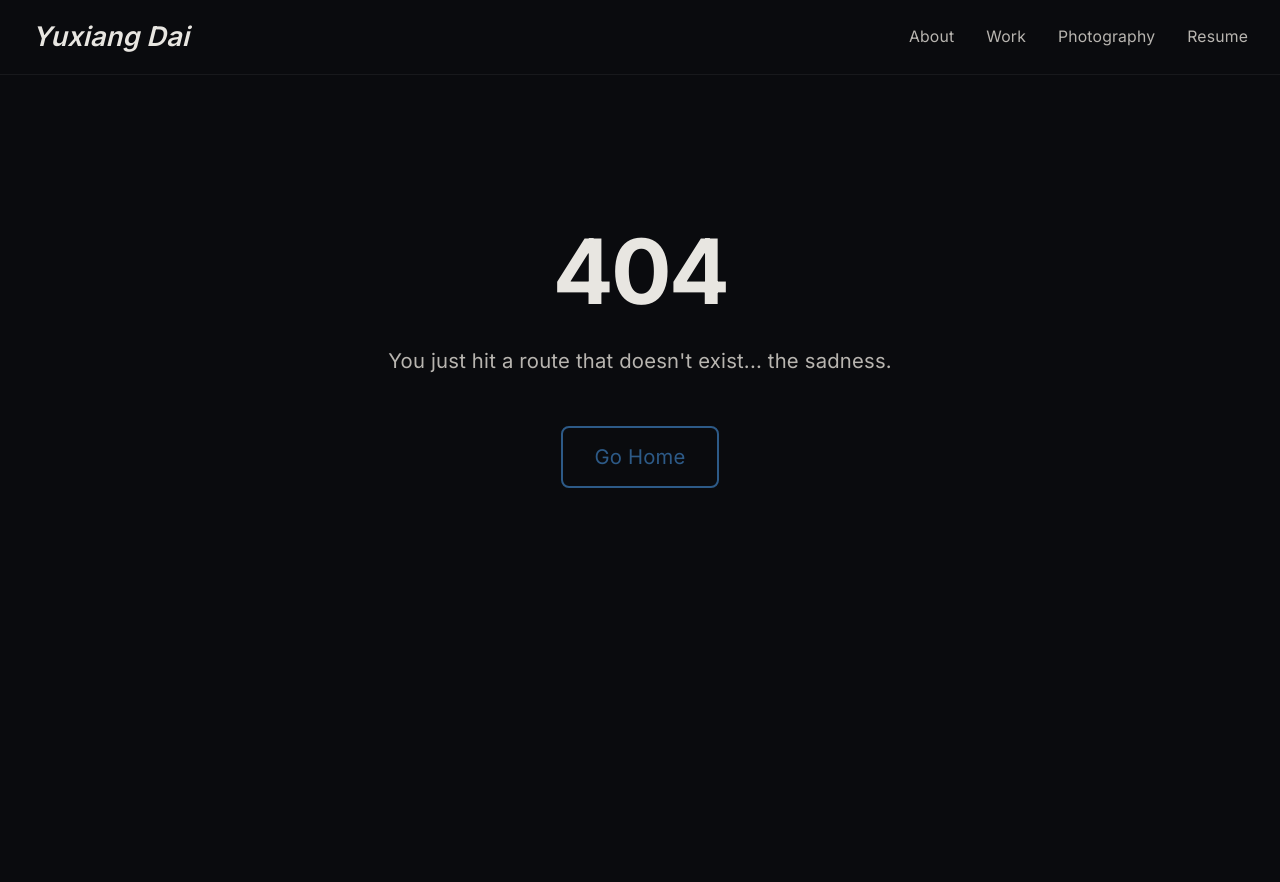
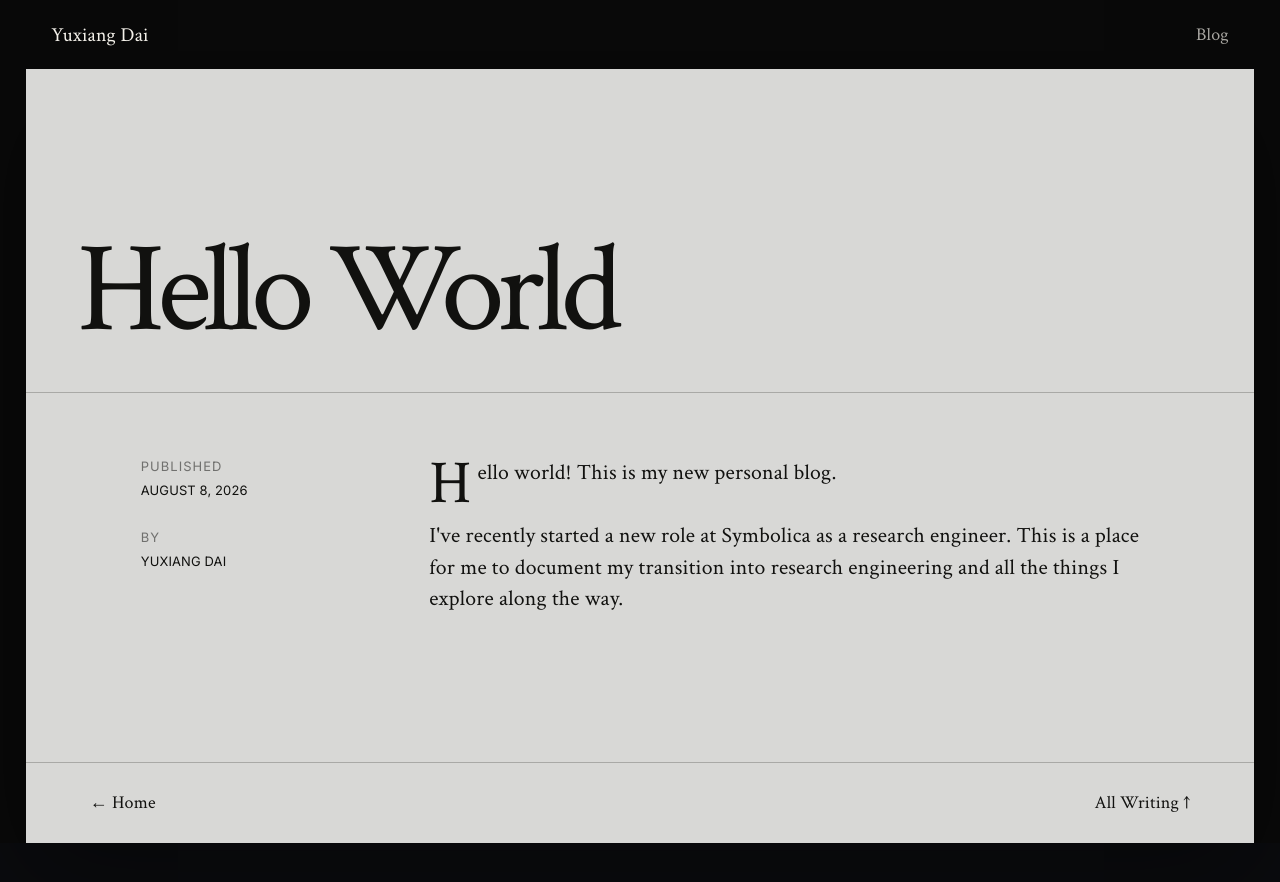
Before and after one commit to yuxiangdai/yuxiangdai, a Gatsby site: page /blog/hello-world in a window 1280 px wide. Before the commit this address had no page. Before the commit the page ends 800 px from the top, so only its background shows below. Built offline with nearby package versions, Linux system fonts and the light colour scheme; Gatsby itself is replaced by a stand-in of ours.

Commit message:
Add hello world blog post

```diff
--- /dev/null
+++ b/src/pages/blog/hello-world.js
@@ -0,0 +1,196 @@
+import React from 'react'
+import { Link } from 'gatsby'
+import Helmet from 'react-helmet'
+import styled from 'styled-components'
+import Layout from '../../components/layout'
+
+const serif = "'Crimson Text', Georgia, 'Times New Roman', serif"
+const sans =
+  "'Inter', -apple-system, BlinkMacSystemFont, 'Segoe UI', sans-serif"
+
+const ArticleShell = styled.div`
+  --ink: #11110f;
+  --paper: #d8d8d6;
+  --night: #090909;
+  min-height: 100vh;
+  background: var(--night);
+  color: var(--ink);
+`
+
+const TopBar = styled.nav`
+  display: flex;
+  justify-content: space-between;
+  align-items: center;
+  gap: 1rem;
+  max-width: 92rem;
+  margin: 0 auto;
+  padding: 1.2rem clamp(1.25rem, 4vw, 3.5rem);
+  color: #f4f1ea;
+  font-family: ${serif};
+`
+
+const NavLink = styled(Link)`
+  color: inherit;
+  font-size: 1.1rem;
+  text-decoration: none;
+
+  &:hover,
+  &:focus-visible {
+    opacity: 0.7;
+  }
+`
+
+const SectionLink = styled(NavLink)`
+  color: rgba(244, 241, 234, 0.68);
+  font-size: 1rem;
+
+  &:hover,
+  &:focus-visible {
+    color: #f4f1ea;
+  }
+`
+
+const Paper = styled.article`
+  width: min(100% - clamp(1rem, 4vw, 4rem), 92rem);
+  margin: 0 auto clamp(1rem, 4vw, 4rem);
+  background: var(--paper);
+  box-shadow: 0 32px 100px rgba(0, 0, 0, 0.34);
+`
+
+const Hero = styled.header`
+  display: flex;
+  align-items: flex-end;
+  min-height: clamp(18rem, 38vh, 27rem);
+  padding: clamp(1.5rem, 4vw, 4rem);
+  border-bottom: 1px solid rgba(17, 17, 15, 0.24);
+`
+
+const Title = styled.h1`
+  margin: 0;
+  color: var(--ink);
+  font-family: ${serif};
+  font-size: clamp(4rem, 10vw, 10rem);
+  font-weight: 400;
+  letter-spacing: -0.06em;
+  line-height: 0.78;
+`
+
+const ArticleBody = styled.div`
+  display: grid;
+  grid-template-columns: minmax(9rem, 0.28fr) minmax(0, 1fr);
+  gap: clamp(2rem, 7vw, 8rem);
+  padding: clamp(2.5rem, 5vw, 5rem) clamp(1.5rem, 9vw, 10rem)
+    clamp(4rem, 9vw, 9rem);
+
+  @media (max-width: 720px) {
+    grid-template-columns: 1fr;
+    gap: 2.5rem;
+  }
+`
+
+const ArticleMeta = styled.aside`
+  font-family: ${sans};
+  font-size: 0.72rem;
+  line-height: 1.5;
+  letter-spacing: 0.08em;
+  text-transform: uppercase;
+`
+
+const MetaLabel = styled.span`
+  display: block;
+  margin-bottom: 0.25rem;
+  color: rgba(17, 17, 15, 0.52);
+`
+
+const MetaValue = styled.p`
+  margin: 0 0 1.5rem;
+  color: var(--ink);
+  line-height: inherit;
+`
+
+const Prose = styled.div`
+  max-width: 42rem;
+
+  p {
+    margin: 0 0 1.45em;
+    color: var(--ink);
+    font-family: ${serif};
+    font-size: clamp(1.2rem, 1.7vw, 1.5rem);
+    line-height: 1.45;
+  }
+
+  p:first-child::first-letter {
+    float: left;
+    margin: 0.08em 0.1em 0 0;
+    font-size: 2.8em;
+    line-height: 0.72;
+  }
+`
+
+const ArticleFooter = styled.footer`
+  display: flex;
+  justify-content: space-between;
+  gap: 1rem;
+  padding: 1.5rem clamp(1.5rem, 5vw, 5.5rem);
+  border-top: 1px solid rgba(17, 17, 15, 0.24);
+  font-family: ${serif};
+`
+
+const FooterLink = styled(Link)`
+  color: var(--ink);
+  text-decoration: none;
+
+  &:hover,
+  &:focus-visible {
+    opacity: 0.65;
+  }
+`
+
+const HelloWorldPage = () => (
+  <Layout showHeader={false}>
+    <Helmet>
+      <title>Hello World — Yuxiang Dai</title>
+      <meta
+        name="description"
+        content="An introduction to my personal blog and my transition into research engineering."
+      />
+    </Helmet>
+    <ArticleShell>
+      <TopBar aria-label="Article navigation">
+        <NavLink to="/">Yuxiang Dai</NavLink>
+        <SectionLink to="/#blog">Blog</SectionLink>
+      </TopBar>
+
+      <Paper>
+        <Hero>
+          <Title>Hello World</Title>
+        </Hero>
+
+        <ArticleBody>
+          <ArticleMeta>
+            <MetaLabel>Published</MetaLabel>
+            <MetaValue>August 8, 2026</MetaValue>
+            <MetaLabel>By</MetaLabel>
+            <MetaValue>Yuxiang Dai</MetaValue>
+          </ArticleMeta>
+
+          <Prose>
+            <p>Hello world! This is my new personal blog.</p>
+            <p>
+              I&apos;ve recently started a new role at Symbolica as a research
+              engineer. This is a place for me to document my transition into
+              research engineering and all the things I explore along the way.
+            </p>
+          </Prose>
+        </ArticleBody>
+
+        <ArticleFooter>
+          <FooterLink to="/">← Home</FooterLink>
+          <FooterLink to="/#blog">All Writing ↑</FooterLink>
+        </ArticleFooter>
+      </Paper>
+    </ArticleShell>
+  </Layout>
+)
+
+export default HelloWorldPage
--- a/src/pages/index.js
+++ b/src/pages/index.js
@@ -39,6 +39,12 @@ const writingItems = [
     title: 'Linear and Sparse Attention',
     excerpt: 'Featuring Kimi and DeepSeek',
     href: '/blog/linear-and-sparse-attention/',
+  },
+  {
+    date: 'August 8, 2026',
+    title: 'Hello World',
+    excerpt: 'A new chapter in research engineering',
+    href: '/blog/hello-world/',
   },
 ]
 
```
